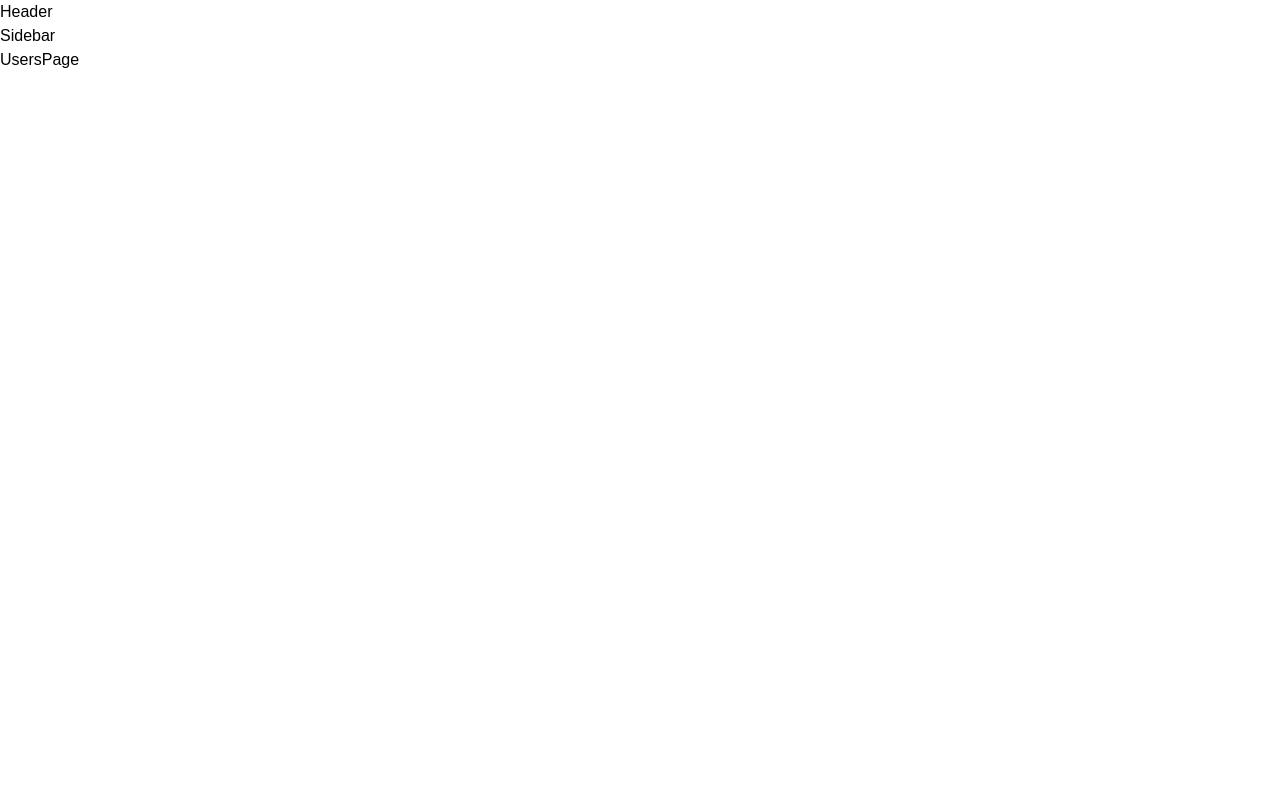
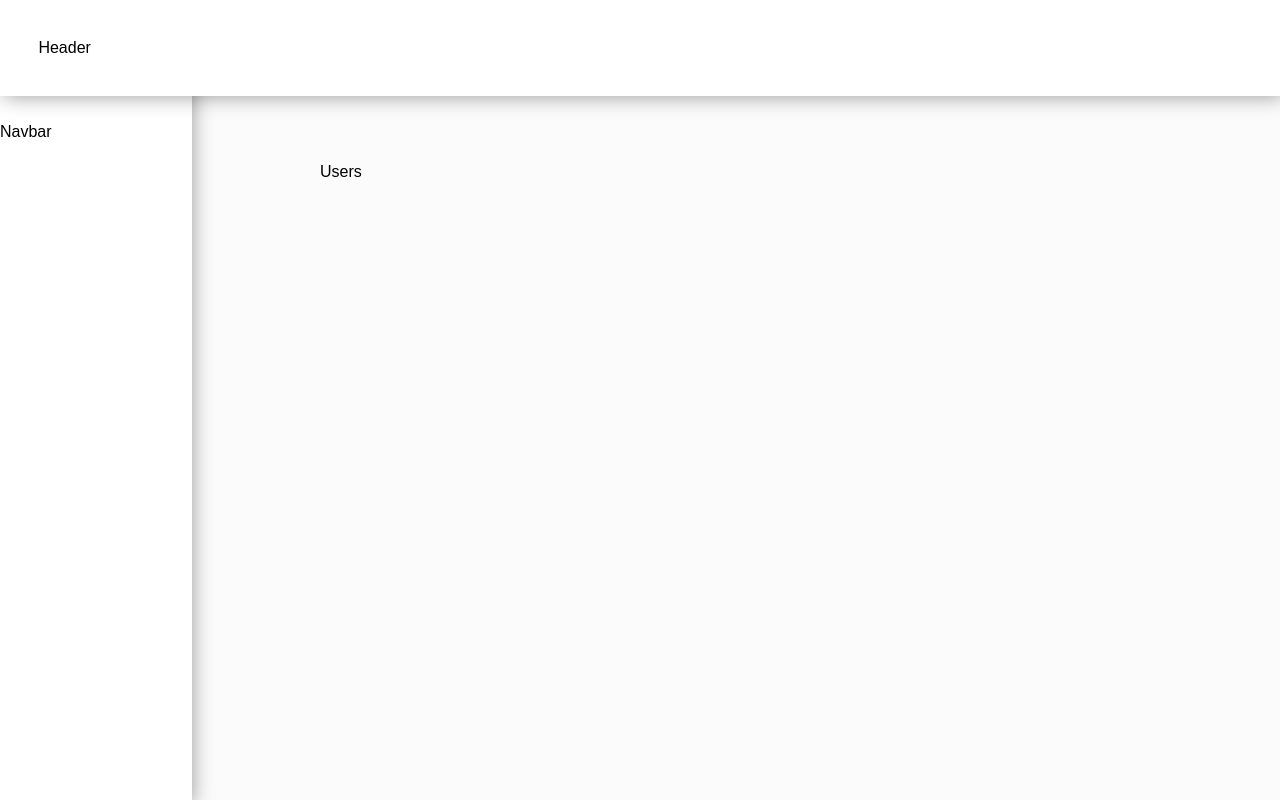
Before and after one commit to vanodee/lendsqr-fe-test, a React (Vite) app: page /Admin/Users in a window 1280 px wide. Built offline with nearby package versions, Linux system fonts and the light colour scheme; sample sign-in values are in the browser's storage.

Commit message:
chore(AdminLayout): created layout for admin page with nested routes

```diff
--- a/src/App.tsx
+++ b/src/App.tsx
@@ -16,7 +16,7 @@ import SingleUserPage from './pages/SingleUserPage';
 
 
 // localStorage.setItem("isAuthenticated", "false");
-const isAuthenticated = localStorage.getItem("isAuthenticated") === "true";
+const isAuthenticated = localStorage.getItem("isAuthenticated") === "true";                                     // User authentication check
 
 
 const router = createBrowserRouter(
@@ -25,9 +25,13 @@ const router = createBrowserRouter(
       <Route path='/' element={!isAuthenticated ? <LoginPage /> : <Navigate to="/Admin" replace />} />
 
       <Route path='Admin' element={isAuthenticated ? <AdminLayout /> : <Navigate to="/" replace />}>
+
+        <Route index element={<Navigate to="Users" replace />} />
+
         <Route path='Users' element={<UsersPage />}>
           <Route path=':userInfo' element={<SingleUserPage />} />
         </Route>
+
       </Route>
     </>
 
--- a/src/layouts/AdminLayout.tsx
+++ b/src/layouts/AdminLayout.tsx
@@ -3,17 +3,19 @@ import { Outlet } from "react-router";
 
 export default function AdminLayout() {
   return (
-    <>
-        <div>Header</div>
+    <div className="admin-container">
 
-        <div>
-            <div>Sidebar</div>
+      <div className="admin-header">
+        Header
+      </div>
 
-            <div>
-                <Outlet />
-            </div>
-        </div>
+      <div className="admin-nav">
+        Navbar
+      </div>
 
-    </>
+      <div className="admin-contentArea">
+        <Outlet />
+      </div>
+    </div>
   )
 }
--- a/src/pages/SingleUserPage.tsx
+++ b/src/pages/SingleUserPage.tsx
@@ -1,7 +1,9 @@
 
 
 export default function SingleUserPage() {
-    return (
-      <div>SingleUserPage</div>
-    )
-  }
+  return (
+    <div className="singleUser-page">
+      Single User
+    </div>
+  )
+}
--- a/src/pages/UsersPage.tsx
+++ b/src/pages/UsersPage.tsx
@@ -1,7 +1,23 @@
+import { Outlet, useLocation } from "react-router";
+
+export default function UsersPage() {
+
+  // useLocation hook checks for routes nested under the Users Page
+  const location = useLocation();
+  const isOnSingleUser = location.pathname.includes("/Admin/Users/");
 
 
-export default function UsersPage() {
-    return (
-      <div>UsersPage</div>
-    )
+  return (
+    <>
+      {/* Render Users content only when not on a nested route */}
+      {!isOnSingleUser && (
+        <div className="users-page">
+          Users
+        </div>
+      )}
+
+      {/* Render nested routes */}
+      <Outlet />
+    </>
+  )
   }
--- a/src/styles/base/_shadows.scss
+++ b/src/styles/base/_shadows.scss
@@ -7,6 +7,6 @@ $formShadow: 0px 15px 90px rgba(0,0,0,0.3);
 
 $headerShadow: 3px 0px 20px rgba(0,0,0,0.4);
 
-$sidebarShadow: 0px 5px 20px rgba(0,0,0,0.4);
+$navbarShadow: 0px 5px 20px rgba(0,0,0,0.4);
 
 $cardShadow: 3px 5px 20px rgba(0,0,0,0.4);
--- a/src/styles/main.scss
+++ b/src/styles/main.scss
@@ -8,3 +8,6 @@
 
 // Import Page Styles
 @use './pages/loginPage';
+@use './pages/AdminLayout.scss';
+@use './pages/UsersPage.scss';
+@use './pages/SingleUserPage.scss'
--- /dev/null
+++ b/src/styles/pages/AdminLayout.scss
@@ -0,0 +1,46 @@
+@use '../_index' as ui;
+@use 'sass:map';
+
+// ----------------------------------------------------------------------------------------------------------------------------
+// ADMIN DASHBOARD STYLES
+// ----------------------------------------------------------------------------------------------------------------------------
+
+.admin-container {
+    background-color: ui.get-color("grey", 100);
+    width: 100dvw;
+    height: 100dvh;
+    display: flex;
+    flex-direction: row;
+}
+
+.admin-header {
+    position: fixed;
+    height: 12dvh;
+    width: 100dvw;
+    background-color: white;
+    box-shadow: ui.$headerShadow;
+    display: flex;
+    align-items: center;
+    padding: 0 3%;
+    z-index: 10;
+}
+
+.admin-nav {
+    height: 100dvh;
+    width: 15dvw;
+    background-color: white;
+    box-shadow: ui.$navbarShadow;
+    padding-top: 15dvh;
+    z-index: 5;
+}
+
+.admin-contentArea {
+    height: 100dvh;
+    width: 85dvw;
+    padding-top: 20dvh;
+    display: flex;
+    justify-content: center;
+    padding-left: 10%;
+    padding-right: 10%;
+    overflow-y: scroll;
+}
--- /dev/null
+++ b/src/styles/pages/SingleUserPage.scss
@@ -0,0 +1,11 @@
+@use '../_index' as ui;
+@use 'sass:map';
+
+// ----------------------------------------------------------------------------------------------------------------------------
+// SINGLE-USER PAGE STYLES
+// ----------------------------------------------------------------------------------------------------------------------------
+
+.singleUser-page {
+    // background-color: red;
+    width: 100%;
+}
--- /dev/null
+++ b/src/styles/pages/UsersPage.scss
@@ -0,0 +1,11 @@
+@use '../_index' as ui;
+@use 'sass:map';
+
+// ----------------------------------------------------------------------------------------------------------------------------
+// USERS PAGE STYLES
+// ----------------------------------------------------------------------------------------------------------------------------
+
+.users-page {
+    // background-color: blue;
+    width: 100%;
+}
```
